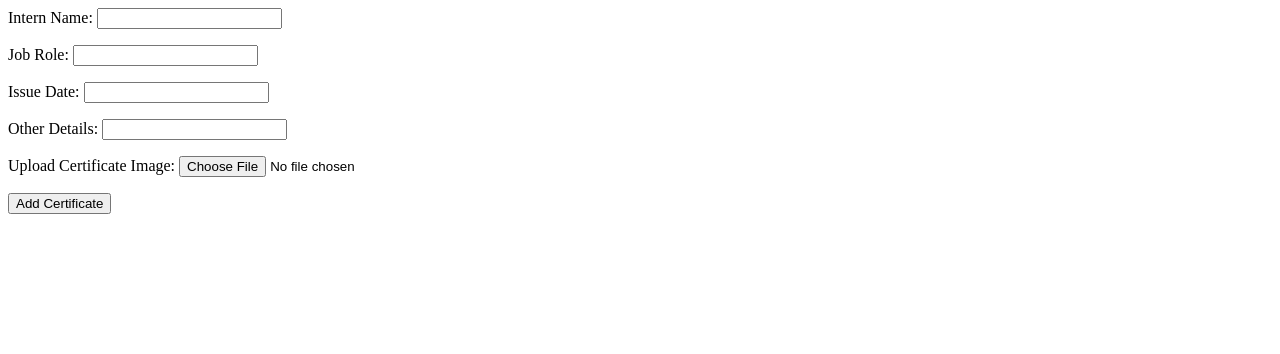
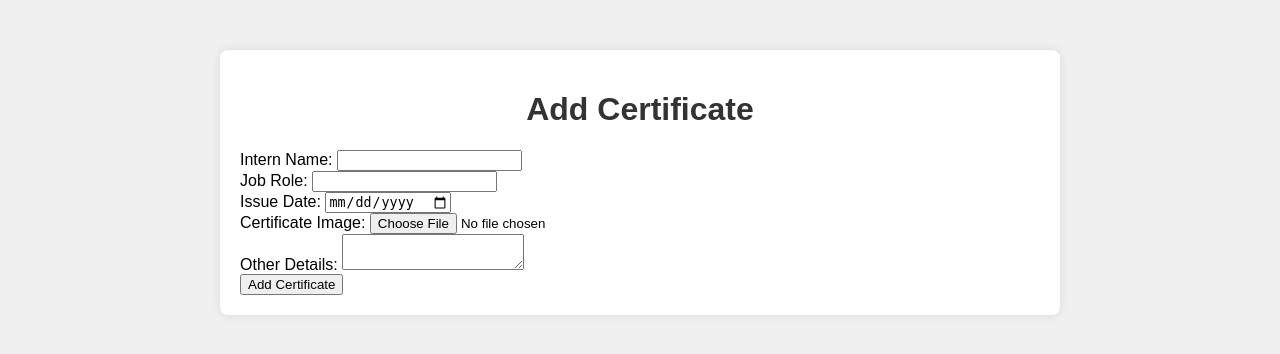
Before and after one commit to PranayBhatnagar/certification-verification, a Flask app: page /add_certificate in a window 1280 px wide. Shown: the top 354 px of the page. Run offline with Flask 3, Linux system fonts and the light colour scheme.

Commit message:
link added

```diff
--- a/app.py
+++ b/app.py
@@ -1,94 +1,87 @@
-from flask import Flask, render_template, request
+import os
 import sqlite3
 import uuid
-import os
+from flask import Flask, render_template, request, url_for, redirect
+from werkzeug.utils import secure_filename
 
 app = Flask(__name__)
+app.config['UPLOAD_FOLDER'] = 'static/certificates'
 
-# Initialize database
+# Create upload folder if it doesn't exist
+if not os.path.exists(app.config['UPLOAD_FOLDER']):
+    os.makedirs(app.config['UPLOAD_FOLDER'])
+
 def init_db():
-    conn = sqlite3.connect('database.db')
-    conn.execute('DROP TABLE IF EXISTS certificates')  # Drop existing table if it exists
-    conn.execute('''
-        CREATE TABLE certificates (
-            id INTEGER PRIMARY KEY AUTOINCREMENT,
+    conn = sqlite3.connect('certificates.db')
+    c = conn.cursor()
+    c.execute('''
+        CREATE TABLE IF NOT EXISTS certificates (
+            id INTEGER PRIMARY KEY,
             intern_name TEXT NOT NULL,
             job_role TEXT NOT NULL,
-            certificate_id TEXT NOT NULL UNIQUE,
+            certid TEXT UNIQUE NOT NULL,
             issue_date TEXT NOT NULL,
             certificate_image TEXT,
             other_details TEXT
         )
     ''')
-    print("Database initialized successfully")
+    conn.commit()
     conn.close()
 
-init_db()
+@app.route('/')
+def index():
+    return render_template('index.html')
 
-# Route to add certificates
 @app.route('/add_certificate', methods=['GET', 'POST'])
 def add_certificate():
     if request.method == 'POST':
         intern_name = request.form['intern_name']
         job_role = request.form['job_role']
         issue_date = request.form['issue_date']
+        certid = str(uuid.uuid4())
+
+        certificate_image = request.files['certificate_image']
+        if certificate_image:
+            filename = secure_filename(certificate_image.filename)
+            certificate_image_path = os.path.join(app.config['UPLOAD_FOLDER'], filename)
+            certificate_image.save(certificate_image_path)
+        else:
+            certificate_image_path = None
+
         other_details = request.form['other_details']
 
-        # Handle certificate image upload
-        certificate_image = None
-        if 'certificate_image' in request.files:
-            certificate_image = request.files['certificate_image']
-            if certificate_image.filename != '':
-                filename = str(uuid.uuid4()) + os.path.splitext(certificate_image.filename)[1]
-                certificate_image.save(os.path.join('static/uploads', filename))
-                certificate_image_path = f'static/uploads/{filename}'
-            else:
-                certificate_image_path = None
-
-        # Generate a unique certificate ID (using UUID)
-        certificate_id = str(uuid.uuid4())
-
-        # Insert certificate into database
-        conn = sqlite3.connect('database.db')
-        cur = conn.cursor()
-        cur.execute('INSERT INTO certificates (intern_name, job_role, certificate_id, issue_date, certificate_image, other_details) VALUES (?, ?, ?, ?, ?, ?)',
-                    (intern_name, job_role, certificate_id, issue_date, certificate_image_path, other_details))
+        conn = sqlite3.connect('certificates.db')
+        c = conn.cursor()
+        c.execute('INSERT INTO certificates (intern_name, job_role, certid, issue_date, certificate_image, other_details) VALUES (?, ?, ?, ?, ?, ?)',
+                  (intern_name, job_role, certid, issue_date, certificate_image_path, other_details))
         conn.commit()
         conn.close()
 
-        return f'Certificate added successfully. Certificate ID: {certificate_id}'
+        verification_link = url_for('verify_certificate', certid=certid, _external=True)
 
-    return '''
-        <form method="post" enctype="multipart/form-data">
-            <p>Intern Name: <input type="text" name="intern_name" required></p>
-            <p>Job Role: <input type="text" name="job_role" required></p>
-            <p>Issue Date: <input type="text" name="issue_date" required></p>
-            <p>Other Details: <input type="text" name="other_details"></p>
-            <p>Upload Certificate Image: <input type="file" name="certificate_image"></p>
-            <p><input type="submit" value="Add Certificate"></p>
-        </form>
-    '''
+        return f'Certificate added! Verification link: <a href="{verification_link}">{verification_link}</a>'
+    return render_template('add_certificate.html')
 
-# Route to verify certificates
 @app.route('/verify', methods=['GET', 'POST'])
 def verify():
     if request.method == 'POST':
-        cert_id = request.form['certid']
-        certificate = get_certificate(cert_id)
-        if certificate:
-            return render_template('verify.html', certificate=certificate)
-        else:
-            return "Certificate not found."
+        certid = request.form['certid']
+        return redirect(url_for('verify_certificate', certid=certid))
     return render_template('verify.html')
 
-# Function to fetch certificate details from database
-def get_certificate(cert_id):
-    conn = sqlite3.connect('database.db')
-    cur = conn.cursor()
-    cur.execute('SELECT * FROM certificates WHERE certificate_id = ?', (cert_id,))
-    certificate = cur.fetchone()
+@app.route('/verify/<string:certid>', methods=['GET'])
+def verify_certificate(certid):
+    conn = sqlite3.connect('certificates.db')
+    c = conn.cursor()
+    c.execute('SELECT * FROM certificates WHERE certid = ?', (certid,))
+    certificate = c.fetchone()
     conn.close()
-    return certificate
+
+    if certificate:
+        return render_template('verify.html', certificate=certificate)
+    else:
+        return "Certificate not found", 404
 
 if __name__ == '__main__':
+    init_db()
     app.run(debug=True)
--- a/static/styles.css
+++ b/static/styles.css
@@ -17,6 +17,18 @@ body {
 h1, h2 {
     text-align: center;
     color: #333;
+}
+
+nav {
+    text-align: center;
+    margin-bottom: 20px;
+}
+
+nav a {
+    margin: 0 10px;
+    text-decoration: none;
+    color: #4CAF50;
+    font-weight: bold;
 }
 
 .verify-form {
--- /dev/null
+++ b/templates/add_certificate.html
@@ -0,0 +1,32 @@
+<!DOCTYPE html>
+<html lang="en">
+<head>
+    <meta charset="UTF-8">
+    <meta name="viewport" content="width=device-width, initial-scale=1.0">
+    <title>Add Certificate</title>
+    <link rel="stylesheet" href="{{ url_for('static', filename='styles.css') }}">
+</head>
+<body>
+    <div class="container">
+        <h1>Add Certificate</h1>
+        <form action="{{ url_for('add_certificate') }}" method="post" enctype="multipart/form-data">
+            <label for="intern_name">Intern Name:</label>
+            <input type="text" id="intern_name" name="intern_name" required><br>
+
+            <label for="job_role">Job Role:</label>
+            <input type="text" id="job_role" name="job_role" required><br>
+
+            <label for="issue_date">Issue Date:</label>
+            <input type="date" id="issue_date" name="issue_date" required><br>
+
+            <label for="certificate_image">Certificate Image:</label>
+            <input type="file" id="certificate_image" name="certificate_image"><br>
+
+            <label for="other_details">Other Details:</label>
+            <textarea id="other_details" name="other_details"></textarea><br>
+
+            <button type="submit">Add Certificate</button>
+        </form>
+    </div>
+</body>
+</html>
--- a/templates/verify.html
+++ b/templates/verify.html
@@ -23,7 +23,7 @@
                 <p><strong>Issue Date:</strong> {{ certificate[4] }}</p>
                 {% if certificate[5] %}
                     <p><strong>Certificate Image:</strong></p>
-                    <img src="{{ certificate[5] }}" alt="Certificate Image">
+                    <img src="{{ url_for('static', filename=certificate[5].split('/')[-1]) }}" alt="Certificate Image">
                 {% endif %}
                 <p><strong>Other Details:</strong> {{ certificate[6] }}</p>
             </div>
```
Also changed, not shown: templates/index.html (added, +18 -0 lines), certificates.db (added), static/certificates/INTERNSHIP_CERTIFICATE_AS_DATA_ANALYST.png (added).
